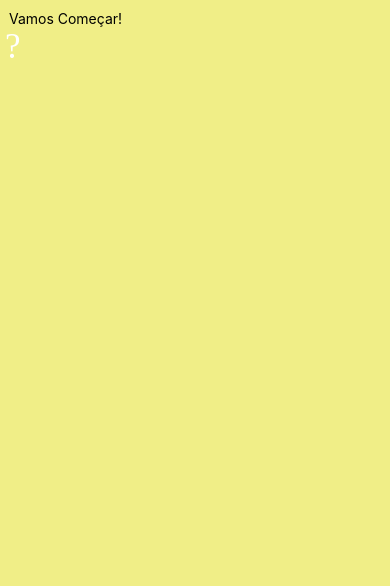
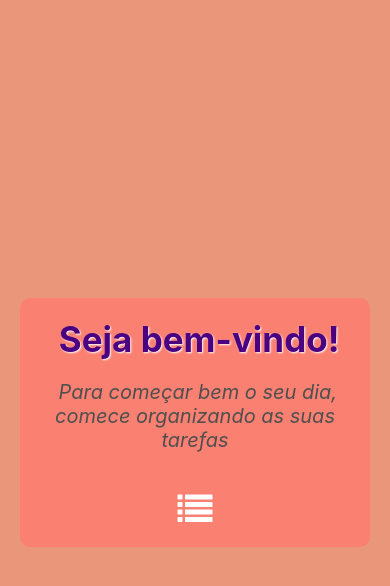
Before and after one commit to LipeBiondes/List-App, a React Native app: screen /WelcomeScreen in a window 390 px wide. Shown: the top 586 px of the page. Built offline with nearby package versions, Linux system fonts and the light colour scheme.

Commit message:
update da tela welcome screen

```diff
--- a/package.json
+++ b/package.json
@@ -14,12 +14,12 @@
     "@react-navigation/native-stack": "^6.9.12",
     "expo": "^46.0.21",
     "expo-status-bar": "~1.4.4",
+    "expo-updates": "~0.14.7",
     "react": "18.0.0",
     "react-native": "0.69.9",
     "react-native-safe-area-context": "4.3.1",
     "react-native-screens": "~3.15.0",
-    "react-native-vector-icons": "^6.6.0",
-    "expo-updates": "~0.14.7"
+    "react-native-vector-icons": "^6.7.0"
   },
   "devDependencies": {
     "@babel/core": "^7.20.0"
--- a/src/pages/WelcomeScreen.js
+++ b/src/pages/WelcomeScreen.js
@@ -2,13 +2,18 @@ import * as React from 'react'
 import { Text, View, TouchableOpacity, StyleSheet } from 'react-native'
 import Constants from 'expo-constants'
 import Icon from 'react-native-vector-icons/FontAwesome'
+
 const WelcomeScreen = ({ navigation }) => {
   return (
     <View style={style.container}>
-      <TouchableOpacity onPress={() => navigation.navigate('Main')}>
-        <Text> Vamos Começar!</Text>
-        <Icon name="fa-tasks" size={35} color="#fff" />
-      </TouchableOpacity>
+      <View style={style.background}>
+        <TouchableOpacity onPress={() => navigation.navigate('Main')}>
+          <Text style={style.title}> Seja bem-vindo!</Text>
+          <Text style={style.subtitle}> Para começar bem o seu dia, comece organizando as suas tarefas</Text>
+          {/* <Icon name="fa-laugh-beam" size={35} color="#fff" style={style.icon} /> */}
+          <Icon name="list" size={35} color="#fff" style={style.icon}/>
+        </TouchableOpacity>
+      </View>
     </View>
   )
 }
@@ -16,9 +21,45 @@ const WelcomeScreen = ({ navigation }) => {
 const style = StyleSheet.create({
   container: {
     flex: 1,
-    padding: 5,
-    paddingTop: Constants.statusBarHeight + 10,
-    backgroundColor: '#f0ee87'
+    backgroundColor: '#E9967A',
+    alignItems: 'center',
+    justifyContent: 'center',
+    paddingHorizontal: 20,
+    shadowColor: '#000',
+    shadowOffset: { width: 0, height: 2 },
+    shadowOpacity: 0.5,
+    shadowRadius: 2,
+    elevation: 2,
+  },
+  background: {
+    backgroundColor: '#FA8072',
+    padding: 20,
+    borderRadius: 10,
+  },
+  title: {
+    fontSize: 35,
+    fontWeight: 'bold',
+    marginBottom: 10,
+    textAlign: 'center',
+    color: '#4B0082',
+    textShadowColor: '#fff',
+    textShadowOffset: { width: 1, height: 1 },
+    textShadowRadius: 2,
+
+  },
+  subtitle: {
+    fontSize: 20,
+    color: '#4F4F4F',
+    textAlign: 'center',
+    marginTop: 10,
+    marginBottom: 30,
+    fontStyle: 'italic',
+  },
+  icon: {
+    textAlign: 'center',
+    marginTop: 10,
+
   }
 })
+
 export default WelcomeScreen
```
Also changed, not shown: 1 other file (tests, documents, lock files or other folders).
